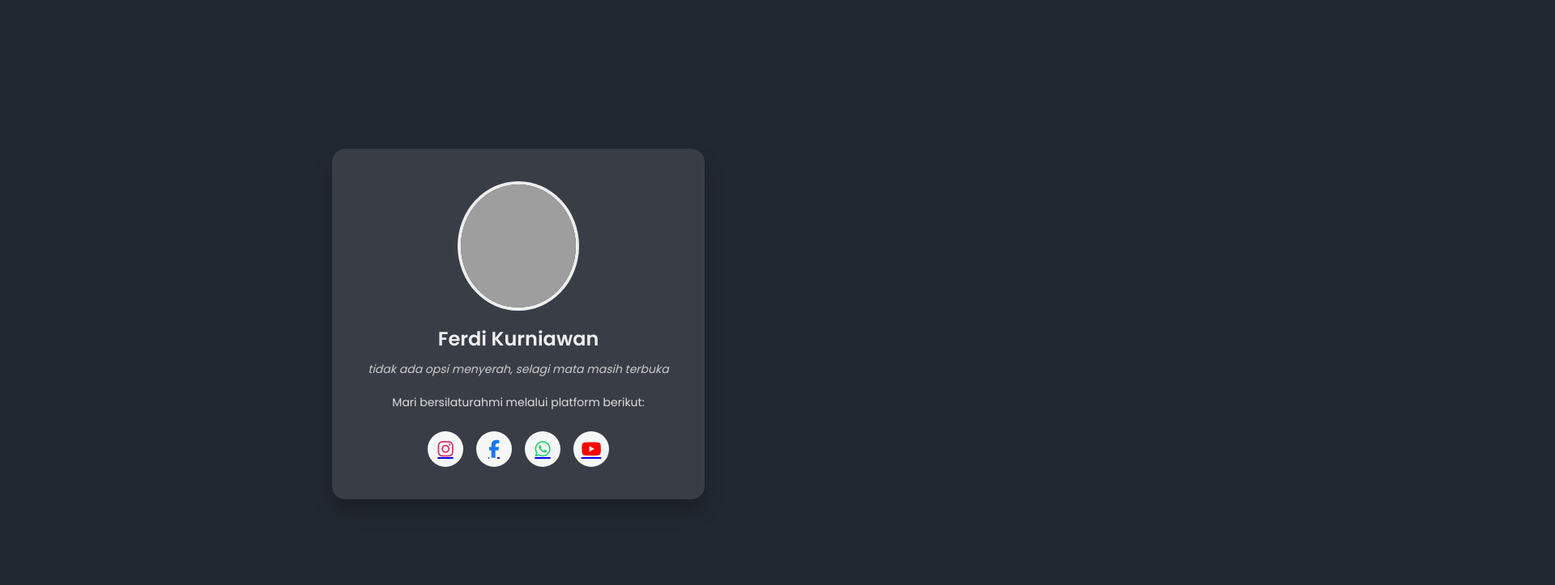
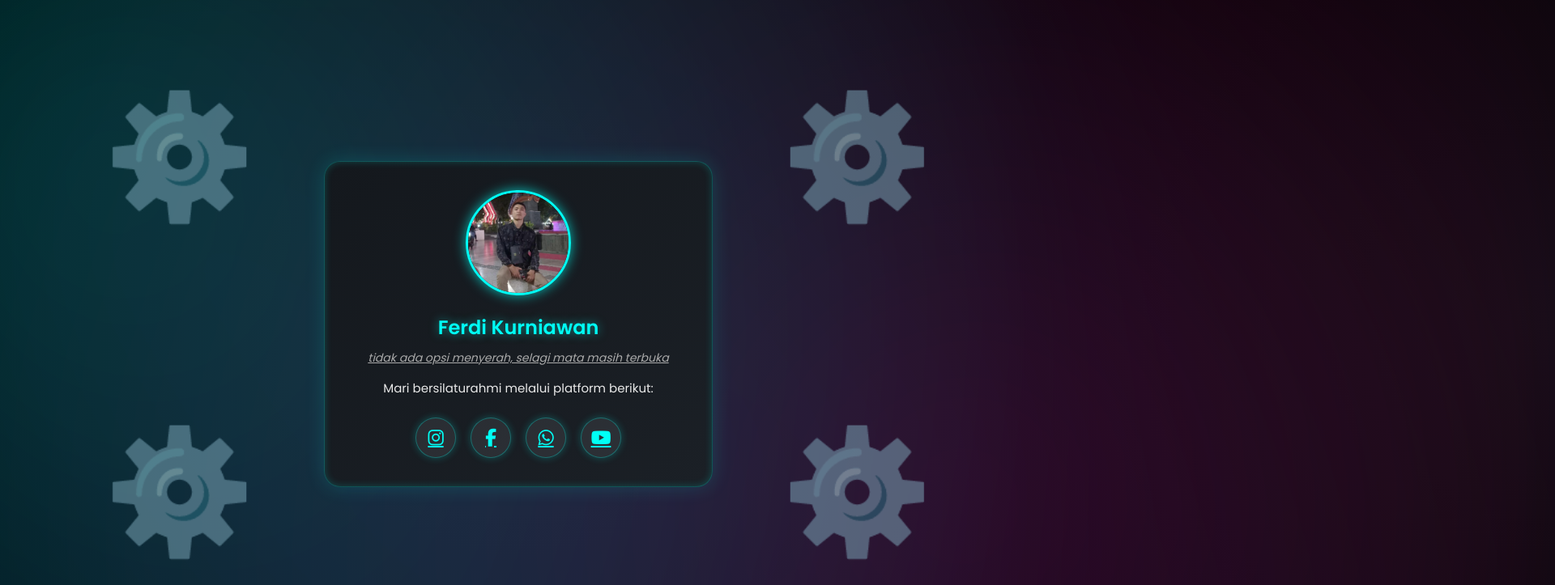
Before and after one commit to ferdi555/ferdi555.github.io, a plain HTML site: page bioo/dex.html in a window 1280 px wide. Shown: the top 723 px of the page at 81% size, 1920 px wide, since content can reach past the window. Drawn offline with Linux system fonts and the light colour scheme; grey boxes are pictures that could not be loaded.

Commit message:
Add files via upload

```diff
--- a/bioo/dex.html
+++ b/bioo/dex.html
@@ -6,148 +6,257 @@
 <title>Ferdi Kurniawan</title>
 <link rel="stylesheet" href="https://cdnjs.cloudflare.com/ajax/libs/font-awesome/6.5.0/css/all.min.css"/>
 <link href="https://fonts.googleapis.com/css2?family=Poppins:wght@400;600&display=swap" rel="stylesheet">
+
 <style>
 :root {
-      --primary-color: #222831;
-      --secondary-color: #393E46;
-      --text-color: #EEEEEE;
-      --insta-color: #E1306C;
-      --fb-color: #1877F2;
-      --wa-color: #25D366;
-      --yt-color: #FF0000;
+  --bg-dark: #0a0d10;
+  --accent: #00fff5;
+  --text-light: #e8e8e8;
+  --text-dim: #aaaaaa;
 }
-
-    * {
-      margin: 0;
-      padding: 0;
-      box-sizing: border-box;
-      font-family: 'Poppins', sans-serif;
-    }
+* {margin: 0; padding: 0; box-sizing: border-box; font-family: 'Poppins', sans-serif;}
 
 body {
-      background-color: var(--primary-color);
-      color: var(--text-color);
+  background: radial-gradient(circle at center, #0a0d10 0%, #000 100%);
+  color: var(--text-light);
   display: flex;
   justify-content: center;
   align-items: center;
   min-height: 100vh;
-      padding: 30px 20px;
+  overflow: hidden;
+  position: relative;
+  padding: 20px;
 }
 
-    .card {
-      background-color: var(--secondary-color);
-      padding: 40px;
-      border-radius: 16px;
-      max-width: 460px;
-      width: 100%;
-      box-shadow: 0 15px 25px rgba(0,0,0,0.2);
-      text-align: center;
+/* 🌌 Aurora Background */
+.aurora {
+  position: absolute;
+  width: 200%;
+  height: 200%;
+  top: -50%;
+  left: -50%;
+  background: radial-gradient(circle at 30% 40%, rgba(0,255,255,0.25) 0%, transparent 60%),
+              radial-gradient(circle at 70% 60%, rgba(255,0,150,0.25) 0%, transparent 60%),
+              radial-gradient(circle at 50% 80%, rgba(0,150,255,0.2) 0%, transparent 70%);
+  filter: blur(80px);
+  animation: auroraFlow 20s ease-in-out infinite alternate;
+  z-index: 0;
+}
+@keyframes auroraFlow {
+  0% { transform: rotate(0deg) scale(1); opacity: 0.6; }
+  50% { transform: rotate(10deg) scale(1.1); opacity: 0.8; }
+  100% { transform: rotate(-10deg) scale(1.05); opacity: 0.6; }
 }
 
-    .profile-img {
-      width: 150px;
-      height: 160px;
-      object-fit: cover;
-      border-radius: 50%;
-      border: 4px solid var(--text-color);
-      margin-bottom: 10px;
-      transition: transform 0.3s ease;
+/* ⚙️ Gear besar */
+.large-gears {
+  position: absolute;
+  width: 100%;
+  height: 100%;
+  z-index: 1;
+}
+.large-gear {
+  position: absolute;
+  color: var(--accent);
+  font-size: 150px;
+  opacity: 0.5;
+  transition: transform 0.3s ease, opacity 0.3s ease;
+  pointer-events: none;
+}
+.large-gear.fast-spin {
+  animation: fastSpin 0.2s linear infinite;
+}
+@keyframes fastSpin {
+  0% { transform: rotate(0deg); }
+  100% { transform: rotate(360deg); }
 }
 
-    .profile-img:hover {
-      transform: scale(1.05);
+/* 🌠 Meteor */
+.meteor {
+  position: absolute;
+  width: 100px;
+  height: 3px;
+  background: linear-gradient(90deg, rgba(0,255,245,1), transparent);
+  border-radius: 2px;
+  opacity: 0;
+  transform: rotate(45deg);
+  z-index: 3;
+  pointer-events: none;
+}
+@keyframes meteorMove {
+  0% { transform: translate(0,0) rotate(45deg); opacity: 1; }
+  100% { transform: translate(200px,200px) rotate(45deg); opacity: 0; }
 }
 
+/* 🪐 Card Profil */
+.card {
+  position: relative;
+  background: linear-gradient(145deg, #14181d, #1b2026);
+  border: 1px solid rgba(0,255,245,0.25);
+  box-shadow: inset 0 0 10px rgba(0,255,245,0.2), 0 0 25px rgba(0,255,245,0.15);
+  border-radius: 20px;
+  padding: 35px;
+  max-width: 480px;
+  width: 100%;
+  text-align: center;
+  z-index: 2;
+  transition: all 0.4s ease;
+  overflow: hidden;
+}
+.card:hover {
+  box-shadow: inset 0 0 15px rgba(0,255,245,0.4), 0 0 35px rgba(0,255,245,0.4);
+  transform: translateY(-5px);
+}
+.profile-img {
+  width: 130px; height: 130px; border-radius: 50%;
+  object-fit: cover; border: 3px solid var(--accent);
+  margin-bottom: 15px; box-shadow: 0 0 15px rgba(0,255,245,0.7);
+  transition: all 0.4s ease;
+}
+.profile-img:hover {
+  transform: scale(1.1);
+  box-shadow: 0 0 25px rgba(0,255,245,1);
+}
 h1 {
+  color: var(--accent);
   font-size: 24px;
-      font-weight: 600;
   margin-bottom: 10px;
+  text-shadow: 0 0 12px rgba(0,255,245,0.5);
 }
-
 .tagline {
   font-size: 14px;
   font-style: italic;
-      color: #ccc;
-      margin-bottom: 20px;
+  color: var(--text-dim);
+  margin-bottom: 15px;
+  text-decoration: underline;
 }
-
 .intro {
-      font-size: 14px;
-      color: #ddd;
+  font-size: 15px;
+  color: var(--text-light);
   margin-bottom: 25px;
 }
 
+/* 🔗 Sosial Media */
 .social-links {
   display: flex;
   justify-content: center;
-      gap: 16px;
+  gap: 18px;
   flex-wrap: wrap;
 }
-
 .social-links a {
-      background-color: #fffffff4;
+  background: rgba(255,255,255,0.08);
+  border: 1px solid rgba(0,255,245,0.3);
   font-size: 22px;
-      width: 44px;
-      height: 44px;
-      display: flex;
-      align-items: center;
-      justify-content: center;
+  width: 50px; height: 50px;
+  display: flex; align-items: center; justify-content: center;
   border-radius: 50%;
-      transition: transform 0.3s ease;
+  color: var(--accent);
+  box-shadow: 0 0 10px rgba(0,255,245,0.25);
+  transition: all 0.3s ease;
+}
+.social-links a:hover {
+  transform: scale(1.15) rotate(5deg);
+  box-shadow: 0 0 20px rgba(0,255,245,0.6);
+  border-color: var(--accent);
 }
 
-    .social-links a:hover {
-      transform: scale(1.15);
+/* 📱 Responsif */
+@media (max-width: 600px) {
+  body { padding: 10px; }
+  .card { padding: 25px; max-width: 90%; }
+  .profile-img { width: 110px; height: 110px; }
+  h1 { font-size: 20px; }
+  .tagline { font-size: 12px; }
+  .intro { font-size: 13px; }
+  .social-links a {
+    width: 42px; height: 42px; font-size: 18px;
   }
-
-    /* Ubah warna ikon secara spesifik */
-    .social-links a.instagram i { color: var(--insta-color); }
-    .social-links a.facebook i  { color: var(--fb-color); }
-    .social-links a.whatsapp i  { color: var(--wa-color); }
-    .social-links a.youtube i   { color: var(--yt-color); }
-
-    @media (max-width: 480px) {
-      .card {
-        padding: 30px 20px;
-      }
-
-      h1 {
-        font-size: 20px;
-      }
-
-      .tagline, .intro {
-        font-size: 13px;
-      }
-
-      .social-links a {
-        width: 38px;
-        height: 38px;
-        font-size: 18px;
-      }
+  .large-gear { font-size: 80px; opacity: 0.4; }
+  .aurora { filter: blur(60px); }
 }
 </style>
 </head>
 <body>
-  <div class="card">
-    <img src="profilealun.jpg" alt="Foto Ferdi" class="profile-img">
+
+<div class="aurora"></div>
+<div class="large-gears" id="large-gears"></div>
+
+<!-- 💫 Card Profil -->
+<div class="card" id="card">
+  <img src="profilee.jpg" alt="Foto Ferdi" class="profile-img">
   <h1>Ferdi Kurniawan</h1>
   <p class="tagline">tidak ada opsi menyerah, selagi mata masih terbuka</p>
   <p class="intro">Mari bersilaturahmi melalui platform berikut:</p>
-
   <div class="social-links">
-      <a href="https://instagram.com/ferdi_krn" target="_blank" class="instagram" title="Instagram">
-        <i class="fab fa-instagram"></i>
-      </a>
-      <a href="https://www.facebook.com/share/1AMM84PcMx/" target="_blank" class="facebook" title="Facebook">
-        <i class="fab fa-facebook-f"></i>
-      </a>
-      <a href="https://wa.me/+6285664715402" target="_blank" class="whatsapp" title="WhatsApp">
-        <i class="fab fa-whatsapp"></i>
-      </a>
-      <a href="https://youtube.com/@ferdikurniawan-k3d?si=HvmAddGiNUMtGCv6" target="_blank" class="youtube" title="YouTube">
-        <i class="fab fa-youtube"></i>
-      </a>
+    <a href="https://instagram.com/ferdi_krn" target="_blank"><i class="fab fa-instagram"></i></a>
+    <a href="https://www.facebook.com/share/1AMM84PcMx/" target="_blank"><i class="fab fa-facebook-f"></i></a>
+    <a href="https://wa.me/+6285664715402" target="_blank"><i class="fab fa-whatsapp"></i></a>
+    <a href="https://youtube.com/@ferdikurniawan-k3d?si=HvmAddGiNUMtGCv6" target="_blank"><i class="fab fa-youtube"></i></a>
   </div>
 </div>
+
+<script>
+/* ⚙️ Buat gear besar */
+const largeGearsContainer = document.getElementById('large-gears');
+const largeGearPositions = [
+  { top: '10%', left: '10%' },
+  { top: '10%', right: '10%' },
+  { bottom: '10%', left: '10%' },
+  { bottom: '10%', right: '10%' }
+];
+largeGearPositions.forEach(pos => {
+  const gear = document.createElement('div');
+  gear.classList.add('large-gear');
+  gear.textContent = '⚙️';
+  Object.assign(gear.style, pos);
+  largeGearsContainer.appendChild(gear);
+});
+
+/* 🌠 Meteor hanya di dalam card */
+function createMeteor(x, y, card) {
+  const meteor = document.createElement('div');
+  meteor.classList.add('meteor');
+  const rect = card.getBoundingClientRect();
+  const relX = x - rect.left;
+  const relY = y - rect.top;
+  meteor.style.left = `${relX}px`;
+  meteor.style.top = `${relY}px`;
+  card.appendChild(meteor);
+  meteor.style.animation = 'meteorMove 1s linear forwards';
+  meteor.style.opacity = 1;
+  setTimeout(() => meteor.remove(), 1000);
+}
+
+const card = document.getElementById('card');
+let meteorCooldown = false;
+card.addEventListener('mousemove', (e) => {
+  const chance = Math.random();
+  if (!meteorCooldown && chance > 0.85) {
+    createMeteor(e.clientX, e.clientY, card);
+    meteorCooldown = true;
+    setTimeout(() => meteorCooldown = false, 400);
+  }
+});
+
+/* 🔄 Gear berputar saat kursor mendekati card */
+document.addEventListener('mousemove', (e) => {
+  const cardRect = card.getBoundingClientRect();
+  const cardCenterX = cardRect.left + cardRect.width / 2;
+  const cardCenterY = cardRect.top + cardRect.height / 2;
+  const distance = Math.hypot(e.clientX - cardCenterX, e.clientY - cardCenterY);
+  const threshold = 220;
+
+  document.querySelectorAll('.large-gear').forEach(gear => {
+    if (distance < threshold) {
+      gear.classList.add('fast-spin');
+      gear.style.opacity = 1;
+    } else {
+      gear.classList.remove('fast-spin');
+      gear.style.opacity = 0.6;
+    }
+  });
+});
+</script>
+
 </body>
 </html>
```
Also changed, not shown: bioo/profilee.jpg (added). Lines whose indentation alone changed are shown as unchanged.
